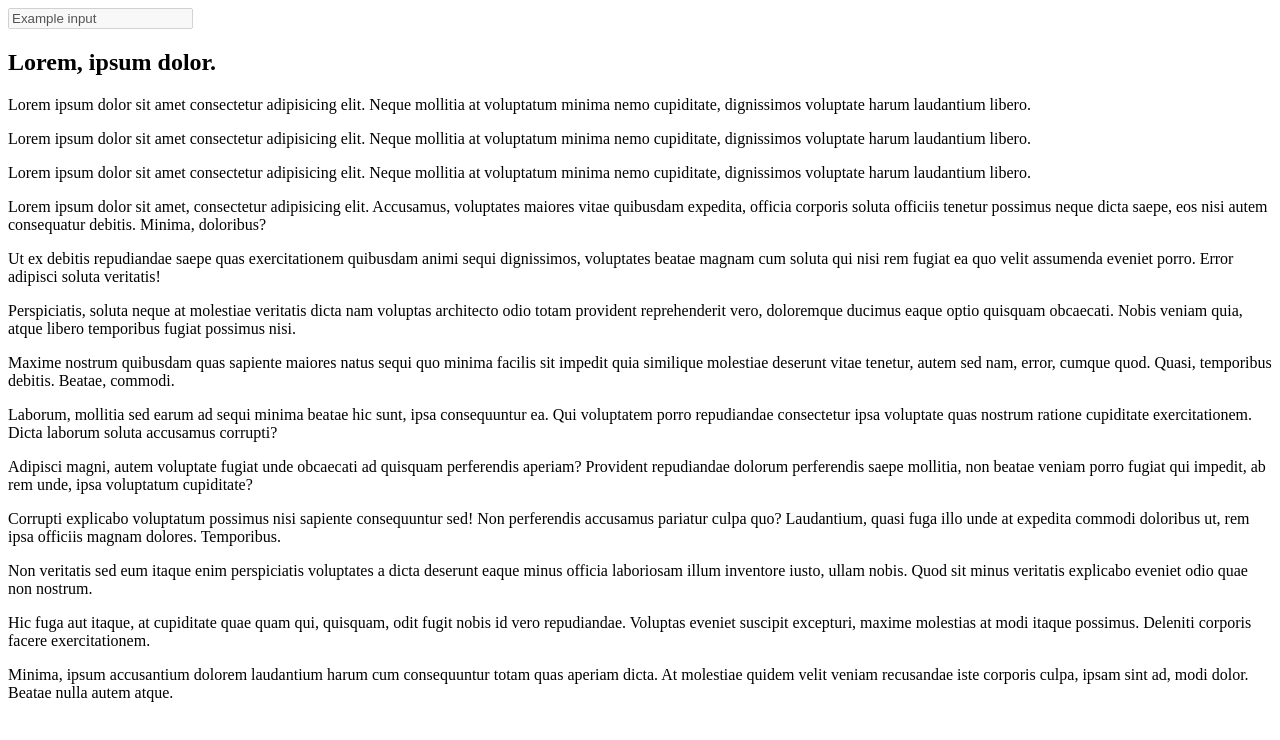
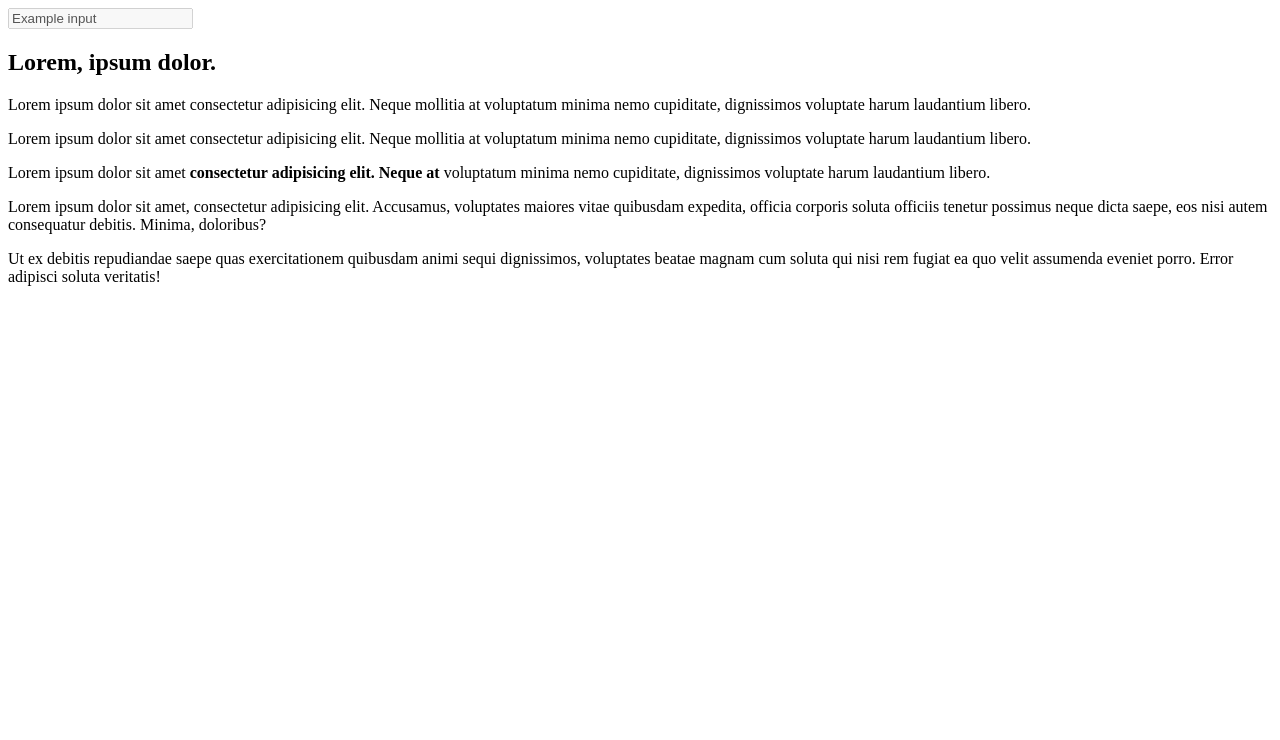
Before and after one commit to AlinurAbdyiskakov/new-lesson-js, a plain HTML site: page index.html in a window 1280 px wide. Drawn offline with Linux system fonts and the light colour scheme.

Commit message:
the change

```diff
--- a/index.html
+++ b/index.html
@@ -12,17 +12,10 @@
         <h1>Lorem, ipsum dolor.</h1>
         <p class="exampl1">Lorem ipsum dolor sit amet consectetur adipisicing elit. Neque mollitia at voluptatum minima nemo cupiditate, dignissimos voluptate harum laudantium libero.</p>
         <p class="example2 example3 hello bye">Lorem ipsum dolor sit amet consectetur adipisicing elit. Neque mollitia at voluptatum minima nemo cupiditate, dignissimos voluptate harum laudantium libero.</p>
-        <p id="example">Lorem ipsum dolor sit amet consectetur adipisicing elit. Neque mollitia at voluptatum minima nemo cupiditate, dignissimos voluptate harum laudantium libero.</p>
+        <p id="example">Lorem ipsum dolor sit amet <strong>consectetur adipisicing elit. Neque at</strong>  voluptatum minima nemo cupiditate, dignissimos voluptate harum laudantium libero.</p>
         <p>Lorem ipsum dolor sit amet, consectetur adipisicing elit. Accusamus, voluptates maiores vitae quibusdam expedita, officia corporis soluta officiis tenetur possimus neque dicta saepe, eos nisi autem consequatur debitis. Minima, doloribus?</p>
         <p>Ut ex debitis repudiandae saepe quas exercitationem quibusdam animi sequi dignissimos, voluptates beatae magnam cum soluta qui nisi rem fugiat ea quo velit assumenda eveniet porro. Error adipisci soluta veritatis!</p>
-        <p>Perspiciatis, soluta neque at molestiae veritatis dicta nam voluptas architecto odio totam provident reprehenderit vero, doloremque ducimus eaque optio quisquam obcaecati. Nobis veniam quia, atque libero temporibus fugiat possimus nisi.</p>
-        <p>Maxime nostrum quibusdam quas sapiente maiores natus sequi quo minima facilis sit impedit quia similique molestiae deserunt vitae tenetur, autem sed nam, error, cumque quod. Quasi, temporibus debitis. Beatae, commodi.</p>
-        <p>Laborum, mollitia sed earum ad sequi minima beatae hic sunt, ipsa consequuntur ea. Qui voluptatem porro repudiandae consectetur ipsa voluptate quas nostrum ratione cupiditate exercitationem. Dicta laborum soluta accusamus corrupti?</p>
-        <p>Adipisci magni, autem voluptate fugiat unde obcaecati ad quisquam perferendis aperiam? Provident repudiandae dolorum perferendis saepe mollitia, non beatae veniam porro fugiat qui impedit, ab rem unde, ipsa voluptatum cupiditate?</p>
-        <p>Corrupti explicabo voluptatum possimus nisi sapiente consequuntur sed! Non perferendis accusamus pariatur culpa quo? Laudantium, quasi fuga illo unde at expedita commodi doloribus ut, rem ipsa officiis magnam dolores. Temporibus.</p>
-        <p>Non veritatis sed eum itaque enim perspiciatis voluptates a dicta deserunt eaque minus officia laboriosam illum inventore iusto, ullam nobis. Quod sit minus veritatis explicabo eveniet odio quae non nostrum.</p>
-        <p>Hic fuga aut itaque, at cupiditate quae quam qui, quisquam, odit fugit nobis id vero repudiandae. Voluptas eveniet suscipit excepturi, maxime molestias at modi itaque possimus. Deleniti corporis facere exercitationem.</p>
-        <p>Minima, ipsum accusantium dolorem laudantium harum cum consequuntur totam quas aperiam dicta. At molestiae quidem velit veniam recusandae iste corporis culpa, ipsam sint ad, modi dolor. Beatae nulla autem atque.</p>
+
 
     </article>
 
```
